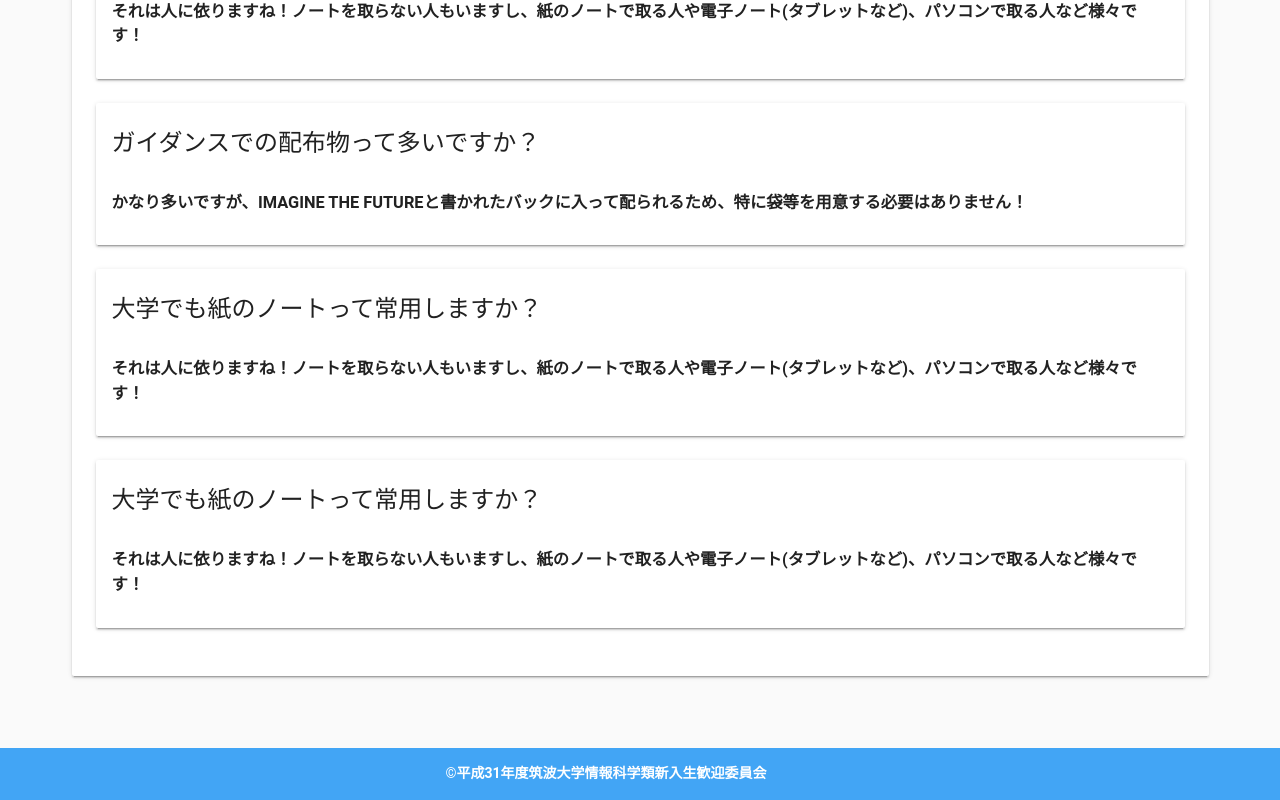
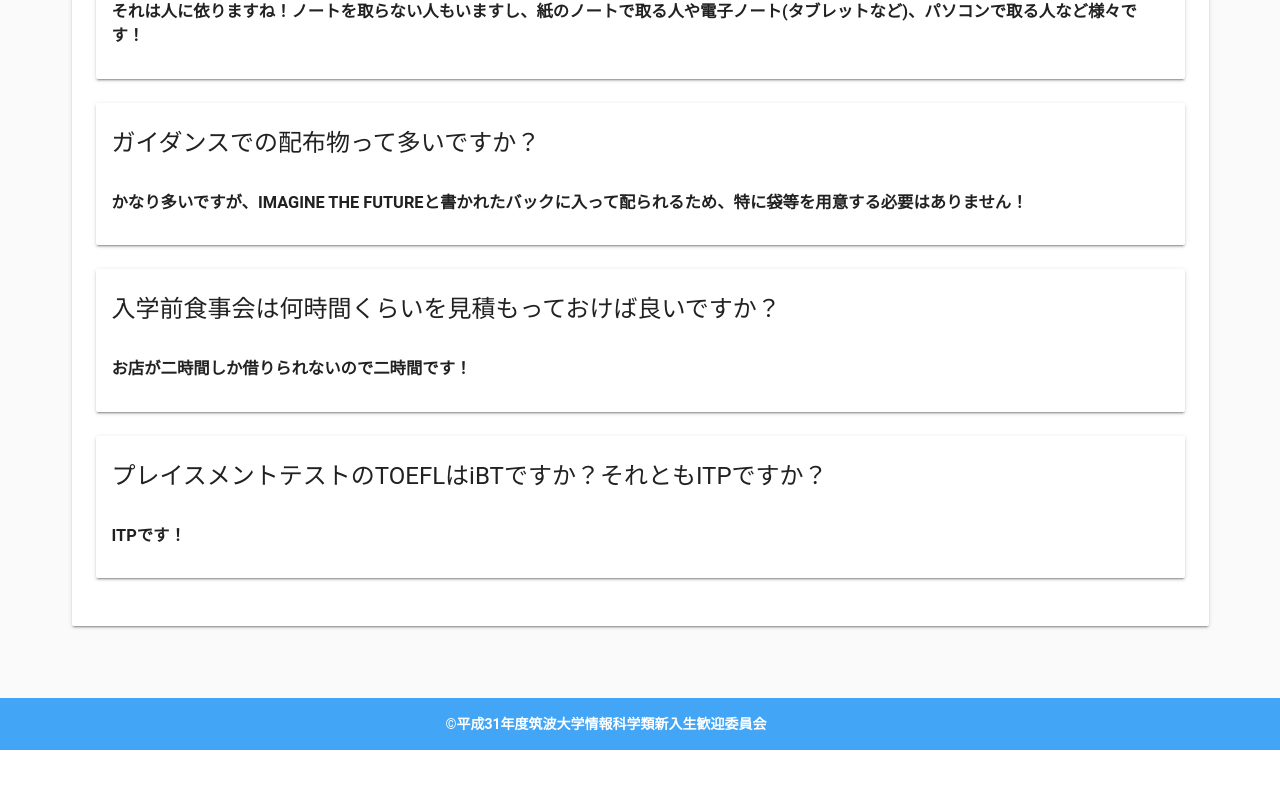
Before and after one commit to takonasu/shinkan2019, a Vue app: page /#/question in a window 1280 px wide. Shown: the part 716-1516 px from the top of the page. After the commit the page ends 1466 px from the top, so only its background shows below. Built offline with nearby package versions, Linux system fonts and the light colour scheme.

Commit message:
add:５つ目

```diff
--- a/src/components/question.vue
+++ b/src/components/question.vue
@@ -56,16 +56,15 @@ export default {
             "かなり多いですが、IMAGINE THE FUTUREと書かれたバックに入って配られるため、特に袋等を用意する必要はありません！"
         },
         {
-          id: 2,
-          question: "大学でも紙のノートって常用しますか？",
-          answer:
-            "それは人に依りますね！ノートを取らない人もいますし、紙のノートで取る人や電子ノート(タブレットなど)、パソコンで取る人など様々です！"
+          id: 4,
+          question: "入学前食事会は何時間くらいを見積もっておけば良いですか？",
+          answer: "お店が二時間しか借りられないので二時間です！"
         },
         {
-          id: 2,
-          question: "大学でも紙のノートって常用しますか？",
-          answer:
-            "それは人に依りますね！ノートを取らない人もいますし、紙のノートで取る人や電子ノート(タブレットなど)、パソコンで取る人など様々です！"
+          id: 5,
+          question:
+            "プレイスメントテストのTOEFLはiBTですか？それともITPですか？",
+          answer: "ITPです！"
         }
       ],
       alert: true
```
